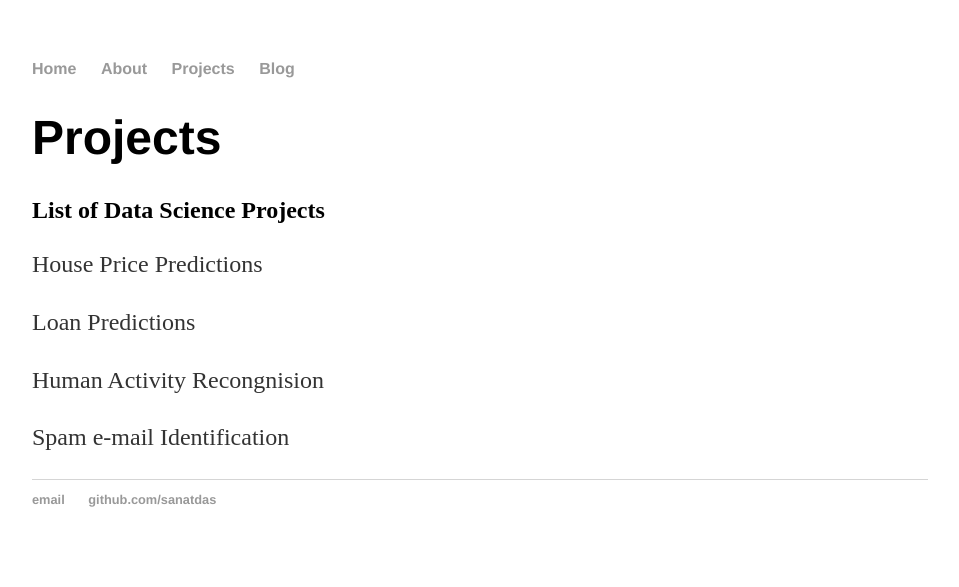
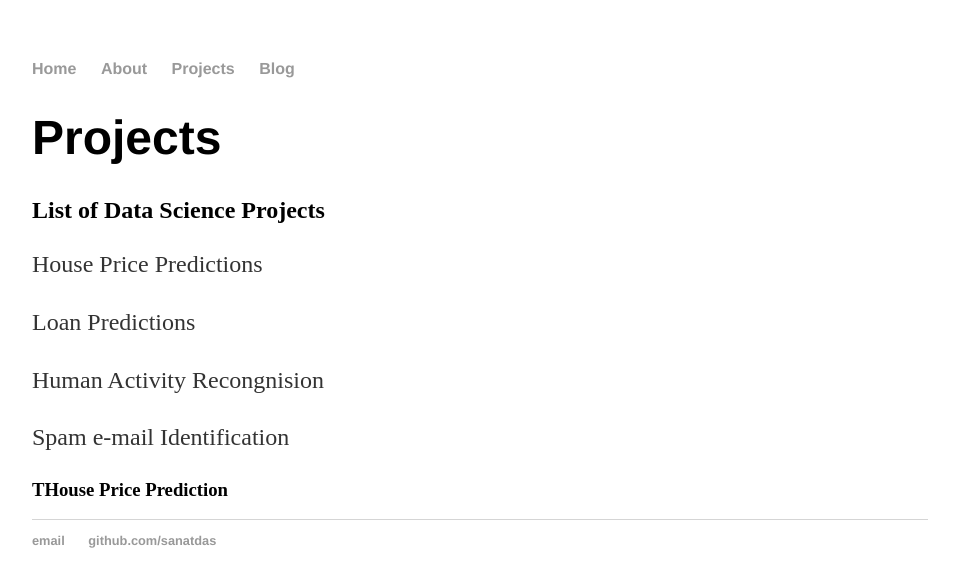
Before and after one commit to sanatdas/sanatdas1.github.io, a Jekyll site: the page built from projects/index.html, in a window 1280 px wide. Shown: the top 587 px of the page, without its empty margins (160-1119 px from the left). Built offline with Jekyll 4.4.1, drawn with Linux system fonts in a browser that asks for light colours; Markdown is read by kramdown in place of the engine named in the settings.

Commit message:
Update index.html

```diff
--- a/projects/index.html
+++ b/projects/index.html
@@ -3,10 +3,11 @@ layout: default
 title: Projects
 ---
  <h1>{{ page.title }}</h1>
- <div class="col-lg-8 col-lg-offset-2 text-center">
+ <div>
 	<h2 class="section-heading">List of Data Science Projects</h2>
 		<p> House Price Predictions </p>
 		<p> Loan Predictions </p>
 		<p> Human Activity Recongnision </p>
 		<p> Spam e-mail Identification </p>
+	 <h3>THouse Price Prediction</h3>
 </div>
```
